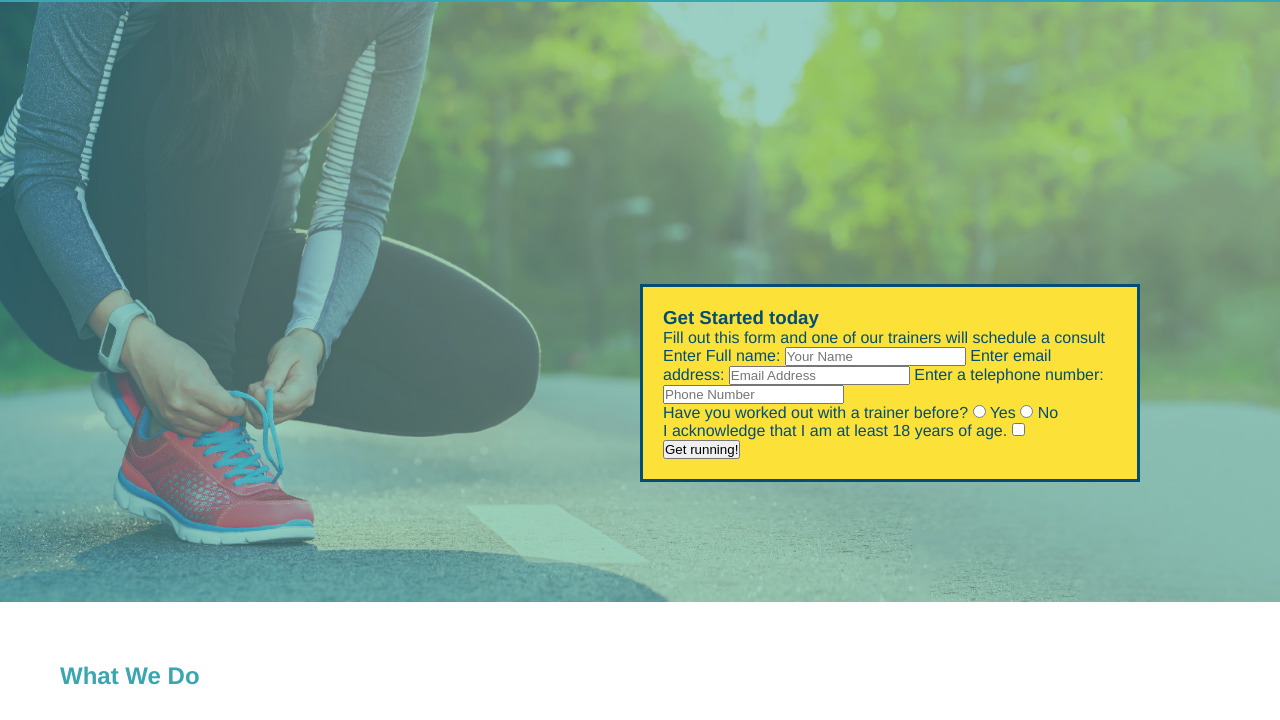
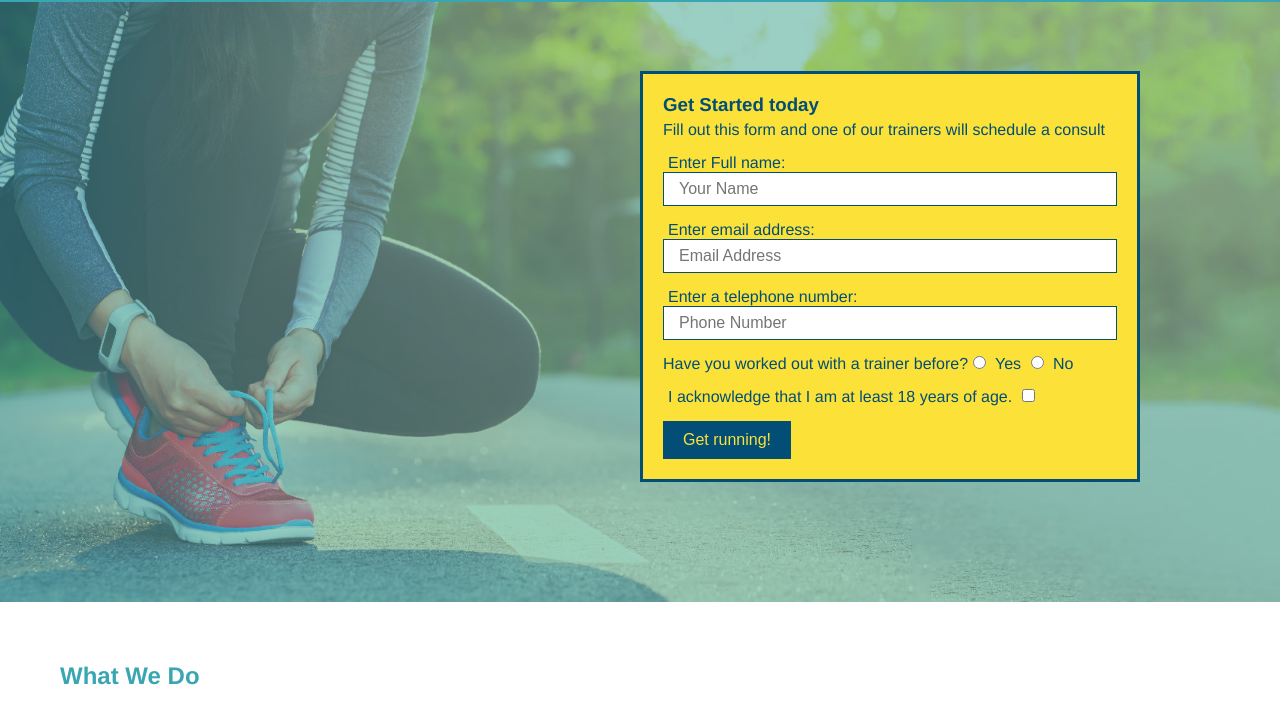
Before and after one commit to genxsj/run-buddy, a plain HTML site: page index.html in a window 1280 px wide. Shown: the part 80-800 px from the top of the page. Drawn offline with Linux system fonts and the light colour scheme.

Commit message:
form finished

```diff
--- a/assets/css/style.css
+++ b/assets/css/style.css
@@ -108,3 +108,35 @@ header {
   bottom: 120px;
   right: 140px;
 }
+
+header h3 {
+  font-size: 24;
+  margin: 0;
+}
+
+.hero-form p {
+  margin: 5px 0 15px 0;
+}
+
+.form-input {
+  border: 1px solid #024e76;
+  display: block;
+  padding: 7px 15px;
+  font-size: 16px;
+  color: #024e76;
+  width: 100%;
+  margin-bottom: 15px;
+}
+
+.hero-form label {
+  margin: 0 5px;
+}
+
+.hero-form button {
+  color: #fce138;
+  background-color: #024e76;
+  border: none;
+  padding: 10px 20px;
+  font-size: 16px;
+}
+/* HERO STYLES END */
--- a/index.html
+++ b/index.html
@@ -41,11 +41,11 @@
             <!-- Add form element -->
             <form>
                 <label for="name">Enter Full name:</label>
-                <input type="text" placeholder="Your Name" name="name" id="name" />
+                <input type="text" placeholder="Your Name" name="name" id="name" class="form-input">
                 <label for="email">Enter email address:</label>
-                <input type="email" placeholder="Email Address" name="email" id="email" />
+                <input type="email" placeholder="Email Address" name="email" id="email" class="form-input">
                 <label for="phone">Enter a telephone number:</label>
-                <input type="tel" placeholder="Phone Number" name="phone" id="phone" />
+                <input type="tel" placeholder="Phone Number" name="phone" id="phone" class="form-input">
                 <p>
                     Have you worked out with a trainer before?
                     <input type="radio" name="trainer-confirm" id="trainer-yes" />
```
